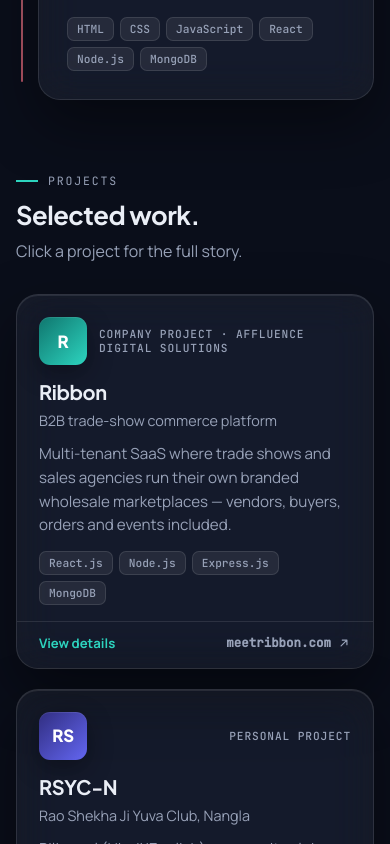
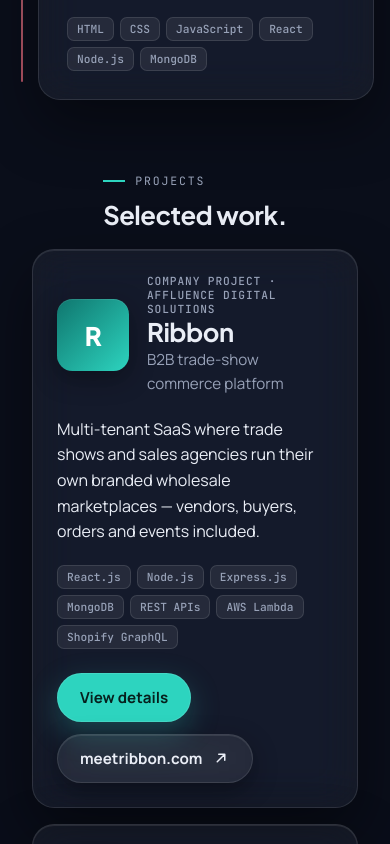
Before and after one commit to anirudh2504/Anirudh_Singh_Portfolio, a React (Vite) app: page / in a window 390 px wide. Shown: the part 5340-6184 px from the top of the page. Built offline with nearby package versions, Linux system fonts and the light colour scheme; a web font is replaced by a local one.

Commit message:
Improve project section

```diff
--- a/src/components/sections/Projects.jsx
+++ b/src/components/sections/Projects.jsx
@@ -1,44 +1,112 @@
-import { useCallback, useState } from 'react'
+import { useCallback, useEffect, useRef, useState } from 'react'
 import { projects } from '../../data/profile'
-import SectionHead from '../ui/SectionHead'
 import Tags from '../ui/Tags'
 import ProjectDialog from '../ProjectDialog'
 import { ArrowIcon } from '../Icons'
 
-// Compact cards; the full write-up lives in the dialog that opens on click.
+const smooth = (t) => t * t * (3 - 2 * t) // smoothstep: dwell on each project, glide between them
+const pad = (n) => String(n).padStart(2, '0')
+
+// Pinned horizontal scroller. The stage is N viewports tall; while it is in view the panel sticks
+// and the track translates sideways in step with the scroll position. Below 760px (or with
+// reduced motion) the CSS turns it back into a plain vertical list and this effect is skipped.
 export default function Projects() {
   const [openId, setOpenId] = useState(null)
+  const [active, setActive] = useState(0)
+  const [progress, setProgress] = useState(0)
+  const stageRef = useRef(null)
+  const trackRef = useRef(null)
   const close = useCallback(() => setOpenId(null), [])
-  const active = projects.find((p) => p.id === openId) || null
+  const current = projects.find((p) => p.id === openId) || null
+  const n = projects.length
+
+  useEffect(() => {
+    const stage = stageRef.current
+    const track = trackRef.current
+    if (!stage || !track) return undefined
+    const mq = window.matchMedia('(max-width: 760px), (prefers-reduced-motion: reduce)')
+    let raf = 0
+
+    const update = () => {
+      raf = 0
+      if (mq.matches) { track.style.transform = ''; return }
+      const r = stage.getBoundingClientRect()
+      const total = r.height - window.innerHeight
+      const p = Math.min(1, Math.max(0, -r.top / total)) * (n - 1)   // 0 … n-1
+      const i = Math.min(n - 2, Math.floor(p))
+      const eased = i + smooth(p - i)
+      const slideW = track.clientWidth / n
+      track.style.transform = `translate3d(${-eased * slideW}px, 0, 0)`
+      track.style.setProperty('--p', eased)
+      setActive(Math.round(eased))
+      setProgress(eased / (n - 1))
+    }
+    const onScroll = () => { if (!raf) raf = requestAnimationFrame(update) }
+
+    update()
+    window.addEventListener('scroll', onScroll, { passive: true })
+    window.addEventListener('resize', onScroll)
+    mq.addEventListener('change', onScroll)
+    return () => {
+      cancelAnimationFrame(raf)
+      window.removeEventListener('scroll', onScroll)
+      window.removeEventListener('resize', onScroll)
+      mq.removeEventListener('change', onScroll)
+    }
+  }, [n])
 
   return (
-    <section id="projects">
-      <SectionHead eyebrow="Projects" title="Selected work." blurb="Click a project for the full story." />
-      <div className="work">
-        {projects.map((p) => (
-          <article className="project panel" key={p.id}>
-            <button type="button" className="project-open" onClick={() => setOpenId(p.id)} aria-haspopup="dialog">
-              <div className="project-top">
-                <span className={`monogram hue-${p.hue}`} aria-hidden="true">{p.monogram}</span>
+    <section id="projects" className="projects-stage" ref={stageRef} style={{ '--n': n }}>
+      <div className="projects-sticky">
+        <div className="wrap projects-head">
+          <div className="sec-head" data-no-reveal>
+            <span className="eyebrow">Projects</span>
+            <h2>Selected work.</h2>
+          </div>
+          <div className="projects-meta" aria-hidden="true">
+            <span className="counter"><b>{pad(active + 1)}</b> / {pad(n)}</span>
+            <span className="progress"><i style={{ transform: `scaleX(${progress})` }} /></span>
+            <span className="hint">Scroll to browse</span>
+          </div>
+        </div>
+
+        <div className="projects-track" ref={trackRef}>
+          {projects.map((p, i) => (
+            <div className="slide" key={p.id} style={{ '--i': i }} aria-hidden={active !== i ? 'true' : undefined}>
+              <article
+                className="slide-card panel"
+                data-no-reveal
+                role="button"
+                tabIndex={active === i ? 0 : -1}
+                aria-label={`Open ${p.title} details`}
+                onClick={() => setOpenId(p.id)}
+                onKeyDown={(e) => { if (e.key === 'Enter' || e.key === ' ') { e.preventDefault(); setOpenId(p.id) } }}
+              >
+                <div className="slide-top">
+                  <span className={`monogram lg hue-${p.hue}`} aria-hidden="true">{p.monogram}</span>
+                  <div className="slide-titles">
                     <span className="kind">{p.kind}</span>
-              </div>
                     <h3>{p.title}</h3>
                     <p className="subtitle">{p.subtitle}</p>
+                  </div>
+                </div>
                 <p className="tagline">{p.tagline}</p>
-              <Tags items={p.stack.slice(0, 4)} />
-            </button>
-            <div className="project-foot">
-              <button type="button" className="p-link" onClick={() => setOpenId(p.id)}>View details</button>
+                <Tags items={p.stack} />
+                <div className="slide-foot">
+                  <button type="button" className="btn primary" onClick={(e) => { e.stopPropagation(); setOpenId(p.id) }} aria-haspopup="dialog">View details</button>
                   {p.link && (
-                <a className="p-link ext" href={p.link.url} target="_blank" rel="noopener noreferrer">
-                  {p.link.label}<ArrowIcon />
-                </a>
+                    <a className="btn" href={p.link.url} target="_blank" rel="noopener noreferrer" onClick={(e) => e.stopPropagation()}>{p.link.label}<ArrowIcon /></a>
+                  )}
+                  {!p.link && p.repo && (
+                    <a className="btn" href={p.repo.url} target="_blank" rel="noopener noreferrer" onClick={(e) => e.stopPropagation()}>Source<ArrowIcon /></a>
                   )}
                 </div>
               </article>
+            </div>
           ))}
         </div>
-      <ProjectDialog project={active} onClose={close} />
+      </div>
+      <ProjectDialog project={current} onClose={close} />
     </section>
   )
 }
--- a/src/hooks/useReveal.js
+++ b/src/hooks/useReveal.js
@@ -9,7 +9,7 @@
     if (!('IntersectionObserver' in window)) return undefined
     if (window.matchMedia('(prefers-reduced-motion: reduce)').matches) return undefined
 
-    const els = Array.from(document.querySelectorAll(SELECTOR))
+    const els = Array.from(document.querySelectorAll(SELECTOR)).filter((el) => !el.closest('[data-no-reveal]'))
     // Stagger siblings inside the same parent.
     const seen = new Map()
     els.forEach((el) => {
--- a/src/styles/global.css
+++ b/src/styles/global.css
@@ -214,24 +214,38 @@
 .xp li { padding-left: 20px; position: relative; }
 .xp li::before { content: ""; position: absolute; left: 0; top: .62em; width: 8px; height: 8px; border-radius: 50%; background: var(--accent); }
 
-/* projects — compact cards, details in a dialog */
+/* projects — pinned horizontal scroller */
+.projects-stage { height: calc(var(--n, 3) * 100vh); padding-block: 0; scroll-margin-top: 0; position: relative; }
+.projects-sticky { position: sticky; top: 0; height: 100vh; overflow: hidden; display: grid; grid-template-rows: auto 1fr; padding-top: 96px; padding-bottom: 24px; }
+.projects-head { display: flex; align-items: flex-end; justify-content: space-between; gap: 20px; }
+.projects-head .sec-head { margin-bottom: 0; }
+.projects-meta { display: grid; justify-items: end; gap: 8px; padding-bottom: 6px; }
+.projects-meta .counter { font: 500 .9rem var(--font-mono); color: var(--muted); }
+.projects-meta .counter b { color: var(--text); font-weight: 700; }
+.projects-meta .progress { width: 160px; height: 3px; border-radius: 2px; background: var(--line); overflow: hidden; display: block; }
+.projects-meta .progress i { display: block; height: 100%; width: 100%; transform-origin: left; background: linear-gradient(90deg, var(--accent), var(--accent-2)); transition: transform .12s linear; }
+.projects-meta .hint { font: 500 .7rem var(--font-mono); color: var(--muted); letter-spacing: .1em; text-transform: uppercase; }
+.projects-track { display: flex; width: calc(var(--n, 3) * 100%); height: 100%; will-change: transform; }
+.slide { width: calc(100% / var(--n, 3)); flex: 0 0 auto; display: grid; place-items: center; padding: 24px clamp(16px, 4vw, 40px); }
+.slide-card { width: min(820px, 100%); padding: clamp(24px, 4vw, 44px); display: grid; gap: 20px;
+  /* settle in/out as the slide approaches the centre: --p is the eased progress, --i this slide's index */
+  --d: min(1, max(0, calc(abs(var(--p, 0) - var(--i, 0)))));
+  transform: scale(calc(1 - .06 * var(--d))); opacity: calc(1 - .45 * var(--d)); }
+.slide-card { cursor: pointer; transition: box-shadow .4s ease, background .4s ease, border-color .4s ease, transform .35s cubic-bezier(.2,.8,.2,1), opacity .35s; }
+.slide-card:hover { border-color: var(--accent); }
+.slide-card:hover .monogram { transform: rotate(-6deg) scale(1.06); }
+.slide-card:focus-visible { outline: 2px solid var(--accent); outline-offset: 4px; }
+.slide-card .tag { pointer-events: none; }
+.slide-top { display: flex; align-items: center; gap: 18px; }
+.slide-titles { display: grid; gap: 2px; min-width: 0; }
+.slide-card h3 { font-size: clamp(1.6rem, 3.2vw, 2.4rem); }
+.slide-card .subtitle { color: var(--muted); font-size: .95rem; }
+.slide-card .tagline { color: var(--text); font-size: clamp(1rem, 1.6vw, 1.15rem); line-height: 1.6; max-width: 60ch; }
+.slide-foot { display: flex; gap: 12px; flex-wrap: wrap; margin-top: 4px; }
+.kind { font: 500 .7rem var(--font-mono); color: var(--muted); text-transform: uppercase; letter-spacing: .08em; }
+/* the old grid classes still used by other styles' overrides */
 .work { display: grid; grid-template-columns: repeat(3, 1fr); gap: 20px; }
-.project { display: grid; grid-template-rows: 1fr auto; padding: 0; overflow: hidden; }
-.project.reveal-in:hover, .project:not(.reveal):hover { transform: translateY(-4px); }
-.project-open { appearance: none; border: 0; background: transparent; color: inherit; font: inherit; text-align: left; cursor: pointer; display: grid; gap: 10px; align-content: start; padding: 22px 22px 16px; width: 100%; border-radius: inherit; }
-.project-open:focus-visible { outline: 2px solid var(--accent); outline-offset: -4px; }
-.project-top { display: flex; align-items: center; justify-content: space-between; gap: 12px; margin-bottom: 6px; }
-.project h3 { font-size: 1.25rem; }
-.project .subtitle { color: var(--muted); font-size: .9rem; margin-top: -4px; }
-.project .tagline { color: var(--muted); font-size: .95rem; line-height: 1.55; }
-.project .tags { margin-top: 4px; }
-.kind { font: 500 .7rem var(--font-mono); color: var(--muted); text-transform: uppercase; letter-spacing: .08em; }
-.project-foot { display: flex; justify-content: space-between; align-items: center; gap: 12px; padding: 12px 22px 16px; border-top: 1px solid var(--line); }
-.p-link { appearance: none; border: 0; background: transparent; cursor: pointer; display: inline-flex; align-items: center; gap: 6px; font: 700 .82rem var(--font-body); color: var(--accent); padding: 0; }
-.p-link.ext { font: 600 .78rem var(--font-mono); color: var(--muted); }
-.p-link.ext:hover { color: var(--text); }
-.p-link svg { width: 14px; height: 14px; fill: none; stroke: currentColor; stroke-width: 2; stroke-linecap: round; stroke-linejoin: round; transition: transform .2s; }
-.p-link:hover svg { transform: translate(2px, -2px); }
+.project { display: grid; }
 
 /* monogram tile — one per project, coloured by hue */
 .monogram { width: 48px; height: 48px; border-radius: calc(var(--r-sm) * .8); display: grid; place-items: center; font: 800 1.05rem var(--font-display); letter-spacing: -.02em; color: #fff; flex: 0 0 auto; box-shadow: var(--sh-out-sm); }
@@ -415,8 +429,8 @@
 [data-style="bento"] .hero { padding-block: 24px 20px; gap: 16px; }
 [data-style="bento"] .lede { padding: 32px; background: var(--panel); border: var(--bw) solid var(--panel-border); border-radius: var(--r); box-shadow: var(--sh-out); }
 [data-style="bento"] .sec-head { margin-bottom: 16px; }
-[data-style="bento"] .work, [data-style="bento"] .about, [data-style="bento"] .edu, [data-style="bento"] .contact { gap: 16px; }
-[data-style="bento"] .project:hover, [data-style="bento"] .links a:hover { transform: none; border-color: var(--accent); }
+[data-style="bento"] .about, [data-style="bento"] .edu, [data-style="bento"] .contact { gap: 16px; }
+[data-style="bento"] .links a:hover { transform: none; border-color: var(--accent); }
 [data-style="bento"] footer { margin-top: 12px; }
 [data-style="bento"] .hero h1 { font-size: clamp(2rem, 4.6vw, 3.4rem); }
 
@@ -436,9 +450,17 @@
   .takeover-grid { grid-template-columns: 1fr; }
   .takeover-head { grid-template-columns: auto 1fr; }
   .takeover-actions { grid-column: 1 / -1; justify-content: flex-start; }
-  .work { grid-template-columns: repeat(2, 1fr); }
   .scale { grid-template-columns: repeat(2, 1fr); }
   .id-card, [data-style="spatial"] .id-card { --tilt-x: 0deg; --tilt-y: 0deg; }
+}
+@media (max-width: 760px), (prefers-reduced-motion: reduce) {
+  .projects-stage { height: auto; padding-block: clamp(36px, 6vw, 72px); scroll-margin-top: 90px; }
+  .projects-sticky { position: static; height: auto; overflow: visible; padding-top: 0; padding-bottom: 0; display: grid; gap: 20px; }
+  .projects-head { align-items: flex-start; }
+  .projects-meta { display: none; }
+  .projects-track { display: grid; width: auto; height: auto; gap: 16px; transform: none !important; padding-inline: clamp(16px, 4vw, 40px); max-width: 1120px; margin-inline: auto; box-sizing: content-box; }
+  .slide { width: auto; padding: 0; display: block; }
+  .slide-card { transform: none; opacity: 1; width: 100%; }
 }
 @media (max-width: 760px) {
   .work { grid-template-columns: 1fr; }
```
Lines whose indentation alone changed are shown as unchanged.
